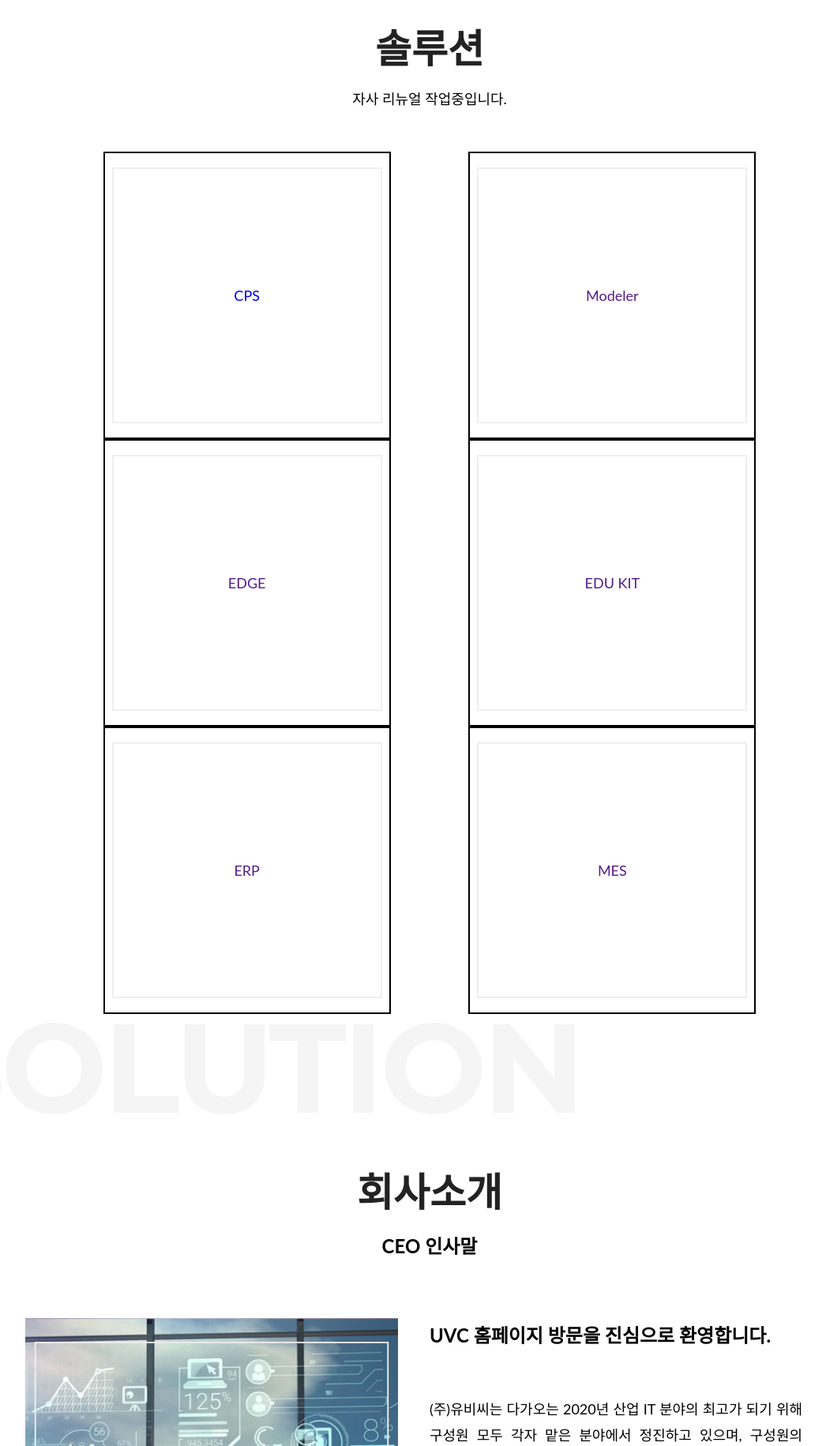
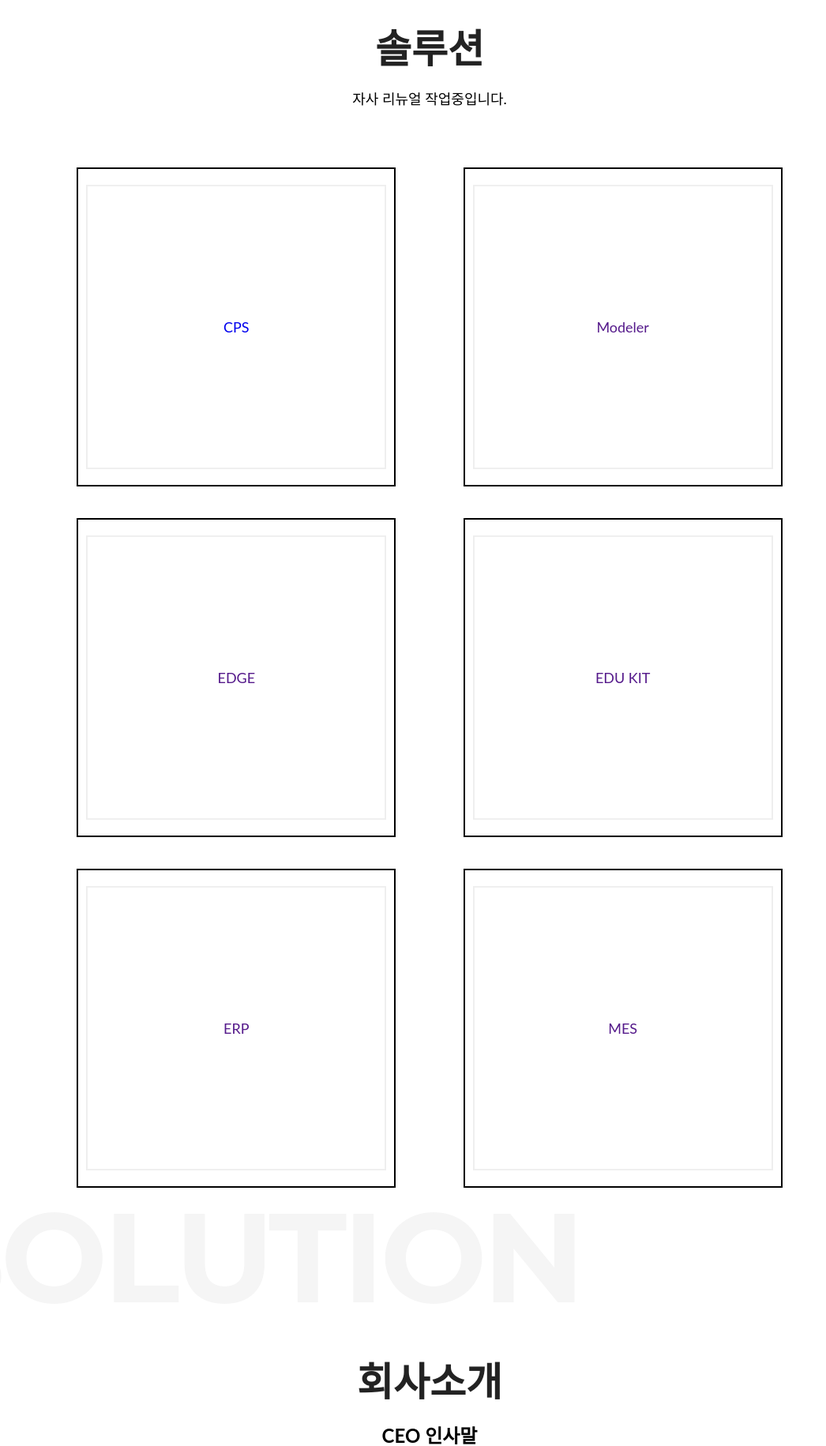
Before and after one commit to uvcdev/uvc-web-page, a PHP site: page / in a window 1280 px wide. Shown: the part 2245-4076 px from the top of the page at 79% size, without its empty margins (96-1142 px from the left). Run offline with PHP 8.4, Linux system fonts and the light colour scheme; some libraries are stand-ins or nearby versions; some web fonts are replaced.

Commit message:
Fix Flex box
1. cross browsing(not working align-content at ie)

```diff
--- a/asset/style/style.css
+++ b/asset/style/style.css
@@ -220,7 +220,7 @@ main .main_visual {
         min-width: 100%;
         min-height: 100vh;
         object-fit: contain;
-        object-position: right; }
+        object-position: center center; }
     main .main_visual .fade .slide_text {
       position: absolute;
       top: 0;
@@ -335,7 +335,8 @@ main .main_visual {
     min-height: 420px;
     display: flex;
     border: none;
-    justify-content: space-around; }
+    justify-content: space-around;
+    margin: 40px; }
     #content #business .box-container .box .img_box {
       cursor: pointer;
       flex: 1;
@@ -398,8 +399,8 @@ main .main_visual {
   right: 0; }
 
 #content #solution .box-container {
+  max-width: 1600px;
   min-height: 900px;
-  max-width: 1400px;
   margin: 0 auto;
   display: flex;
   flex-direction: row;
@@ -407,8 +408,9 @@ main .main_visual {
   justify-content: space-evenly;
   align-content: space-between; }
   #content #solution .box-container .box {
-    width: 360px;
-    height: 360px;
+    width: 400px;
+    height: 400px;
+    margin: 20px;
     line-height: 360px;
     text-align: center;
     position: relative; }
@@ -556,6 +558,8 @@ footer {
   footer address ul li {
     display: inline-block;
     margin-right: 10px; }
+    footer address ul li a {
+      color: #fff; }
     footer address ul li:after {
       content: '';
       display: inline-block;
--- a/asset/style/style.scss
+++ b/asset/style/style.scss
@@ -291,7 +291,7 @@ main .main_visual{
                 min-width: 100%;
                 min-height: 100vh;
                 object-fit: contain;
-                object-position: right;
+                object-position: center center;
             }
         }
 
@@ -453,6 +453,7 @@ main .main_visual{
                 display: flex;
                 border: none;
                 justify-content: space-around;
+                margin: 40px; //ie
 
                 .img_box{
                     cursor: pointer;
@@ -542,8 +543,8 @@ main .main_visual{
 
     #solution{
         .box-container{
+            max-width: 1600px;
             min-height: 900px;
-            max-width: 1400px;
             margin: 0 auto;
             display: flex;
             flex-direction: row;
@@ -552,8 +553,9 @@ main .main_visual{
             align-content: space-between;
 
             .box{
-                width: 360px;
-                height: 360px;
+                width: 400px;
+                height: 400px;
+                margin: 20px;
                 line-height: 360px;
                 text-align: center;
                 position: relative;
@@ -765,6 +767,10 @@ footer{
             display: inline-block;
             margin-right: 10px;
 
+            a{
+                color: #fff;
+            }
+
             &:after{
                 content: '';
                 display: inline-block;
--- a/index.html
+++ b/index.html
@@ -224,7 +224,7 @@
                     <li>대표: 조규종</li>
                     <li>경기도 안양시 동안구 시민대로248번길 25, 404호(안양창조산업진흥원)</li>
                     <li>TEL: (031) 346 - 5497</li>
-                    <li>Email: <a href="matilTo:joshua@uvc.co.kr" style="color: #fff";>joshua@uvc.co.kr</a></li>
+                    <li>Email: <a href="mailto:joshua@uvc.co.kr">joshua@uvc.co.kr</a></li>
                 </ul>
             </address>
             <p class="copy">&copy;2020 UVC.co.,ltd. All Rights Reserved.</p>
--- a/sub1.html
+++ b/sub1.html
@@ -393,7 +393,7 @@
                     <li>대표: 조규종</li>
                     <li>경기도 안양시 동안구 시민대로248번길 25, 404호(안양창조산업진흥원)</li>
                     <li>TEL: (031) 346 - 5497</li>
-                    <li>Email: <a href="matilTo:joshua@uvc.co.kr" style="color: #fff";>joshua@uvc.co.kr</a></li>
+                    <li>Email: <a href="mailto:joshua@uvc.co.kr">joshua@uvc.co.kr</a></li>
                 </ul>
             </address>
             <p class="copy">&copy;2020 UVC.co.,ltd. All Rights Reserved.</p>
```
